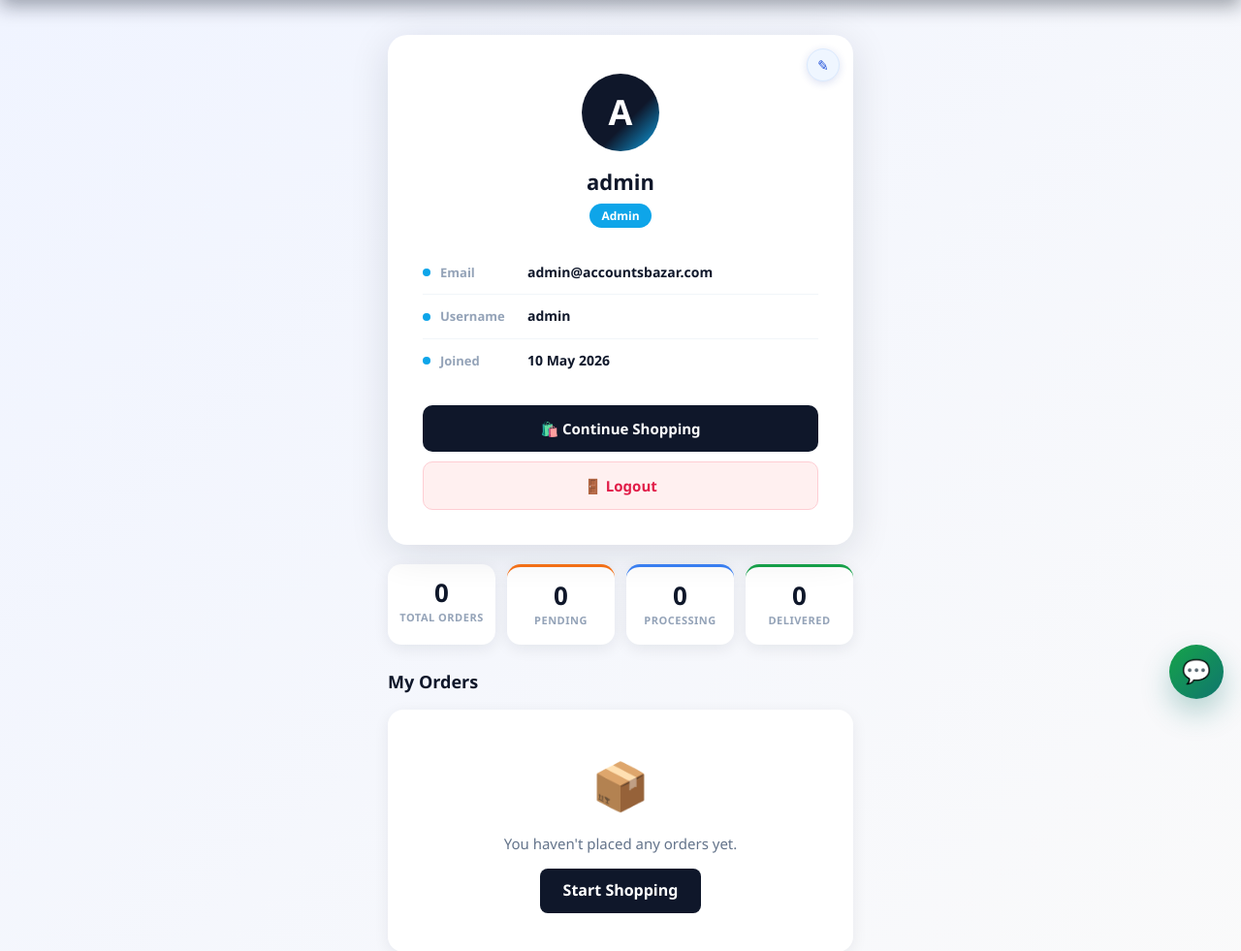
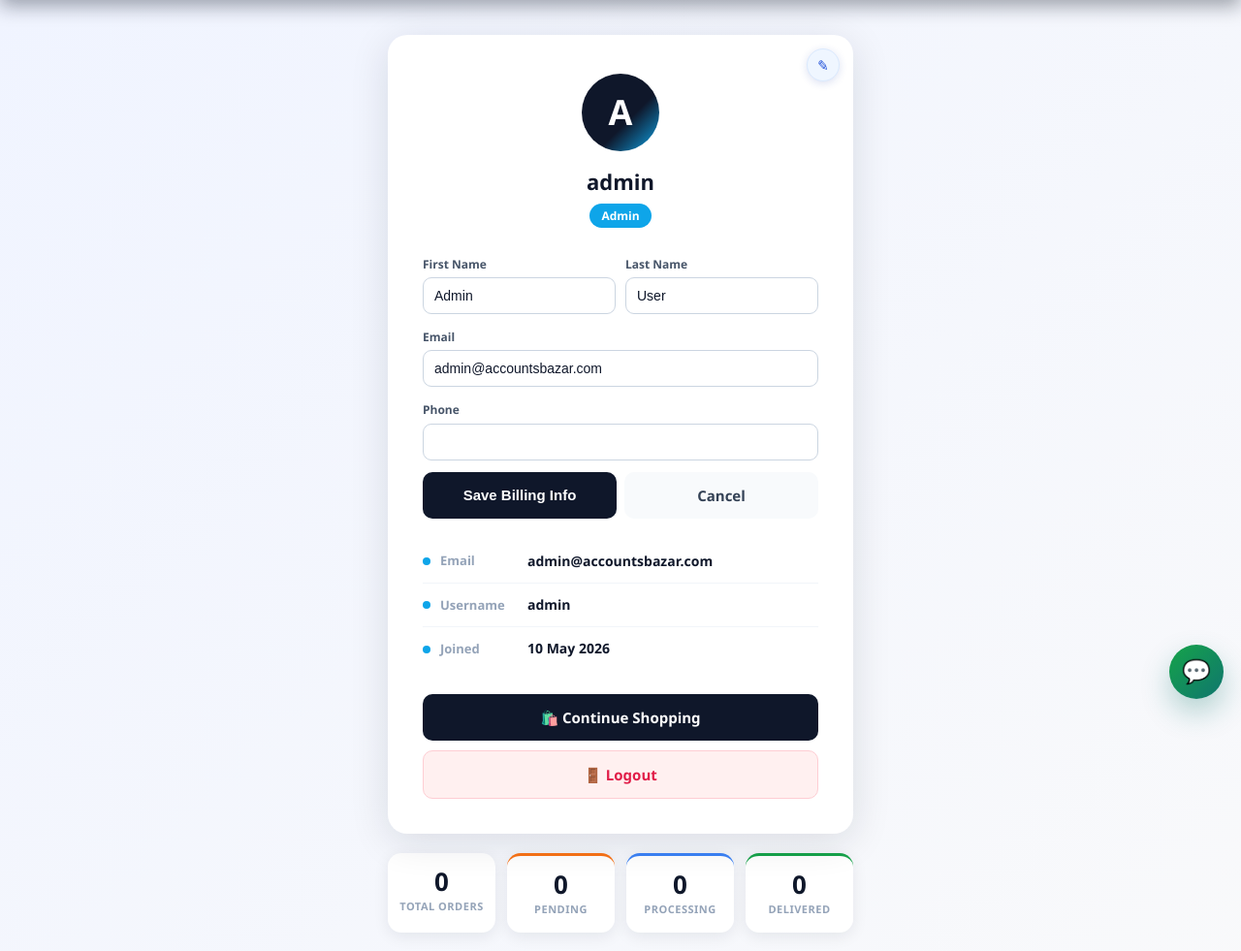
Before and after one commit to mrkk1122/accountsbazar.com, a PHP site: page /profile.php?edit=1 in a window 1280 px wide. Shown: the part 61-1042 px from the top of the page at 97% size. Run offline with PHP 8.4, Linux system fonts and the light colour scheme; a user stored in the database is signed in; data comes from the database, SQL or seed files in the repository; data that the repository does not hold is empty.

Commit message:
Add editable billing info form from profile edit button

```diff
--- a/profile.php
+++ b/profile.php
@@ -8,6 +8,16 @@ if (empty($_SESSION['user_id'])) {
 
 require_once 'products/config/config.php';
 require_once 'products/includes/db.php';
+
+$profileError = '';
+$profileSuccess = '';
+$formValues = array(
+    'first_name' => '',
+    'last_name' => '',
+    'email' => '',
+    'phone' => ''
+);
+$isEditMode = isset($_GET['edit']);
 
 // Logout
 if (isset($_GET['logout'])) {
@@ -22,6 +32,42 @@ $orderStats = ['total' => 0, 'pending' => 0, 'delivered' => 0, 'processing' => 0
 try {
     $db   = new Database();
     $conn = $db->getConnection();
+
+    if ($_SERVER['REQUEST_METHOD'] === 'POST' && ($_POST['action'] ?? '') === 'update_billing') {
+        $isEditMode = true;
+        $firstName = trim((string) ($_POST['first_name'] ?? ''));
+        $lastName  = trim((string) ($_POST['last_name'] ?? ''));
+        $email     = trim((string) ($_POST['email'] ?? ''));
+        $phone     = trim((string) ($_POST['phone'] ?? ''));
+
+        $formValues = array(
+            'first_name' => $firstName,
+            'last_name' => $lastName,
+            'email' => $email,
+            'phone' => $phone
+        );
+
+        if ($firstName === '' || $email === '' || $phone === '') {
+            $profileError = 'First name, email and phone are required.';
+        } elseif (!filter_var($email, FILTER_VALIDATE_EMAIL)) {
+            $profileError = 'Please enter a valid email address.';
+        } else {
+            $up = $conn->prepare('UPDATE users SET first_name = ?, last_name = ?, email = ?, phone = ? WHERE id = ? LIMIT 1');
+            $up->bind_param('ssssi', $firstName, $lastName, $email, $phone, $_SESSION['user_id']);
+
+            if ($up->execute()) {
+                $_SESSION['name'] = trim($firstName . ' ' . $lastName);
+                header('Location: profile.php?updated=1');
+                exit;
+            }
+
+            $profileError = ((int) $conn->errno === 1062)
+                ? 'This email is already in use by another account.'
+                : 'Could not update profile. Please try again.';
+            $up->close();
+        }
+    }
+
     $stmt = $conn->prepare('SELECT id, username, email, first_name, last_name, phone, user_type, created_at FROM users WHERE id = ? LIMIT 1');
     $stmt->bind_param('i', $_SESSION['user_id']);
     $stmt->execute();
@@ -52,6 +98,17 @@ try {
     $db->closeConnection();
 } catch (Exception $e) {
     $user = null;
+}
+
+if (isset($_GET['updated'])) {
+    $profileSuccess = 'Billing information updated successfully.';
+}
+
+if ($user && $formValues['first_name'] === '' && $formValues['last_name'] === '' && $formValues['email'] === '' && $formValues['phone'] === '') {
+    $formValues['first_name'] = (string) ($user['first_name'] ?? '');
+    $formValues['last_name'] = (string) ($user['last_name'] ?? '');
+    $formValues['email'] = (string) ($user['email'] ?? '');
+    $formValues['phone'] = (string) ($user['phone'] ?? '');
 }
 
 $displayName = $_SESSION['name'] ?? ($user['first_name'] ?? $user['username'] ?? 'User');
@@ -116,6 +173,64 @@ require_once 'products/includes/seo.php';
             transform: translateY(-1px);
             box-shadow: 0 4px 14px rgba(30, 64, 175, 0.22);
             outline: none;
+        }
+        .profile-flash {
+            width: 100%;
+            max-width: 480px;
+            margin-bottom: 12px;
+            border-radius: 12px;
+            padding: 10px 12px;
+            font-size: 13px;
+            font-weight: 700;
+        }
+        .profile-flash-success {
+            background: #ecfdf3;
+            border: 1px solid #86efac;
+            color: #166534;
+        }
+        .profile-flash-error {
+            background: #fff1f2;
+            border: 1px solid #fecdd3;
+            color: #be123c;
+        }
+        .profile-edit-form {
+            margin: 4px 0 22px;
+            display: grid;
+            gap: 10px;
+        }
+        .profile-edit-grid {
+            display: grid;
+            grid-template-columns: 1fr 1fr;
+            gap: 10px;
+        }
+        .profile-edit-form label {
+            font-size: 12px;
+            font-weight: 700;
+            color: #475569;
+            margin-bottom: 4px;
+            display: inline-block;
+        }
+        .profile-edit-form input {
+            width: 100%;
+            border: 1px solid #cbd5e1;
+            border-radius: 9px;
+            font-size: 14px;
+            padding: 10px 11px;
+            color: #0f172a;
+            background: #fff;
+        }
+        .profile-edit-actions {
+            display: flex;
+            gap: 8px;
+            margin-top: 2px;
+        }
+        .profile-btn-secondary {
+            background: #f8fafc;
+            color: #334155;
+            border: 1px solid #e2e8f0;
+        }
+        .profile-btn-secondary:hover {
+            background: #eef2f7;
         }
         /* Order Stats */
         .order-stats-row {
@@ -267,6 +382,7 @@ require_once 'products/includes/seo.php';
         @media (max-width: 480px) {
             .profile-card { padding: 28px 16px 28px; }
             .order-stat-box { padding: 12px 6px; }
+            .profile-edit-grid { grid-template-columns: 1fr; }
         }
         .profile-avatar {
             width: 80px;
@@ -378,14 +494,53 @@ require_once 'products/includes/seo.php';
     </header>
 
     <div class="profile-page">
+        <?php if ($profileSuccess): ?>
+            <div class="profile-flash profile-flash-success"><?php echo htmlspecialchars($profileSuccess); ?></div>
+        <?php endif; ?>
+        <?php if ($profileError): ?>
+            <div class="profile-flash profile-flash-error"><?php echo htmlspecialchars($profileError); ?></div>
+        <?php endif; ?>
+
         <div class="profile-card">
             <?php if ($user): ?>
-                <a class="profile-edit-icon" href="profile.php" aria-label="Edit profile" title="Edit Profile">✎</a>
+                <a class="profile-edit-icon" href="profile.php?edit=1" aria-label="Edit billing info" title="Edit Billing Info">✎</a>
                 <div class="profile-avatar"><?php echo htmlspecialchars($initial); ?></div>
                 <div class="profile-name"><?php echo htmlspecialchars($displayName); ?></div>
                 <div class="profile-badge">
                     <span><?php echo htmlspecialchars($user['user_type'] ?? 'customer'); ?></span>
                 </div>
+
+                <?php if ($isEditMode): ?>
+                <form class="profile-edit-form" method="POST" action="profile.php?edit=1">
+                    <input type="hidden" name="action" value="update_billing">
+
+                    <div class="profile-edit-grid">
+                        <div>
+                            <label for="first-name">First Name</label>
+                            <input id="first-name" name="first_name" type="text" required value="<?php echo htmlspecialchars($formValues['first_name']); ?>">
+                        </div>
+                        <div>
+                            <label for="last-name">Last Name</label>
+                            <input id="last-name" name="last_name" type="text" value="<?php echo htmlspecialchars($formValues['last_name']); ?>">
+                        </div>
+                    </div>
+
+                    <div>
+                        <label for="billing-email">Email</label>
+                        <input id="billing-email" name="email" type="email" required value="<?php echo htmlspecialchars($formValues['email']); ?>">
+                    </div>
+
+                    <div>
+                        <label for="billing-phone">Phone</label>
+                        <input id="billing-phone" name="phone" type="text" required value="<?php echo htmlspecialchars($formValues['phone']); ?>">
+                    </div>
+
+                    <div class="profile-edit-actions">
+                        <button type="submit" class="profile-btn profile-btn-shop">Save Billing Info</button>
+                        <a class="profile-btn profile-btn-secondary" href="profile.php">Cancel</a>
+                    </div>
+                </form>
+                <?php endif; ?>
 
                 <ul class="profile-info-list">
                     <li>
```
